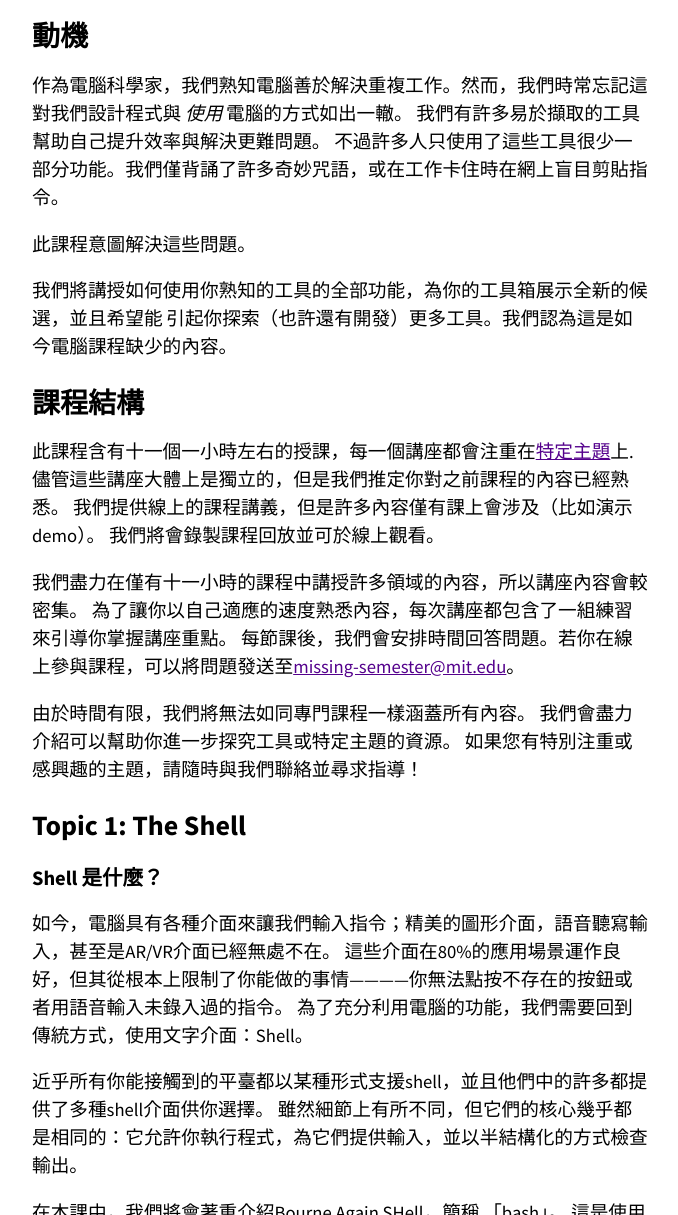
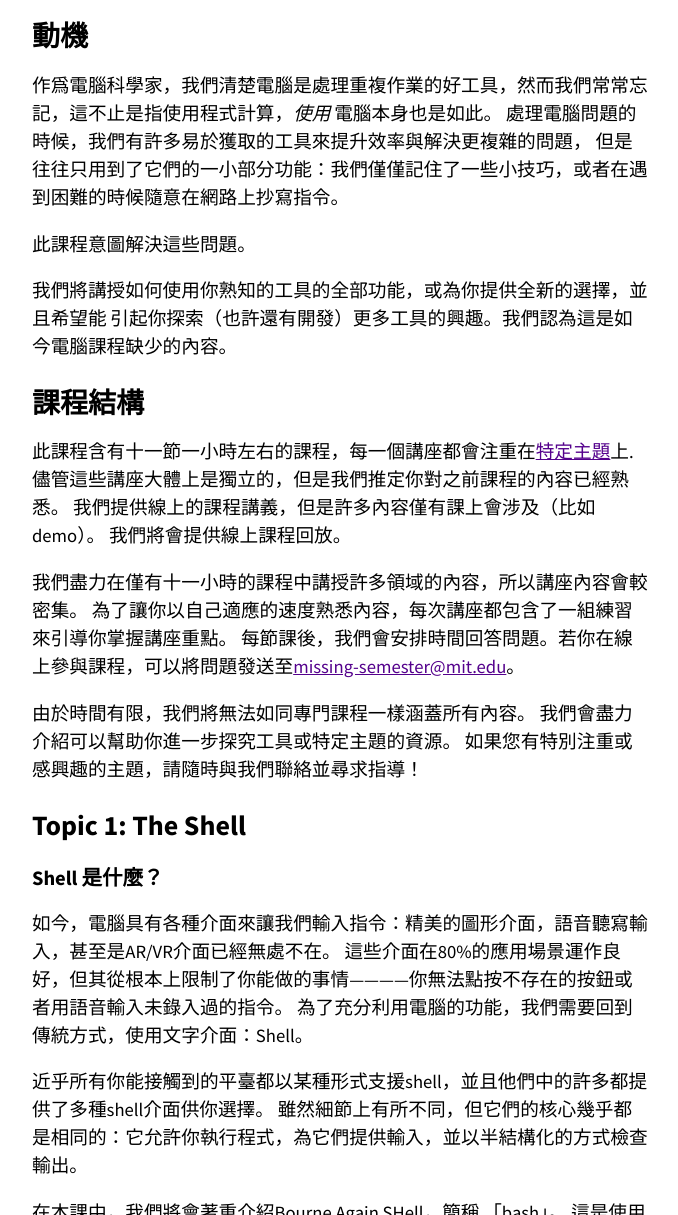
Before and after one commit to missing-semester-zh-Hant/missing-semester-zh-Hant.github.io, a Jekyll site: the page built from _2020/course-shell.md, in a window 1280 px wide and 1400 px high, scrolled down 310 px, cut to the strip 185-1400 px from the top of the window. Shown: the whole strip, without its empty margins (300-978 px from the left). Built offline with Jekyll 4.4.1, drawn with Linux system fonts in a browser that asks for light colours; some of the changed text lies outside the part shown.

Commit message:
遣詞行文

```diff
--- a/_2020/course-shell.md
+++ b/_2020/course-shell.md
@@ -21,9 +21,9 @@ solve more complex problems when working on any computer-related
 problem. Yet many of us utilize only a small fraction of those tools; we
 only know enough magical incantations by rote to get by, and blindly
 copy-paste commands from the internet when we get stuck. -->
-作為電腦科學家，我們熟知電腦善於解決重複工作。然而，我們時常忘記這對我們設計程式與 _使用_ 電腦的方式如出一轍。
-我們有許多易於擷取的工具幫助自己提升效率與解決更難問題。
-不過許多人只使用了這些工具很少一部分功能。我們僅背誦了許多奇妙咒語，或在工作卡住時在網上盲目剪貼指令。
+作爲電腦科學家，我們清楚電腦是處理重複作業的好工具，然而我們常常忘記，這不止是指使用程式計算，_使用_ 電腦本身也是如此。
+處理電腦問題的時候，我們有許多易於獲取的工具來提升效率與解決更複雜的問題，
+但是往往只用到了它們的一小部分功能：我們僅僅記住了一些小技巧，或者在遇到困難的時候隨意在網路上抄寫指令。
 
 
 <!-- This class is an attempt to address this. -->
@@ -34,8 +34,8 @@ you new tools to add to your toolbox, and hopefully instill in you some
 excitement for exploring (and perhaps building) more tools on your own.
 This is what we believe to be the missing semester from most Computer
 Science curricula. -->
-我們將講授如何使用你熟知的工具的全部功能，為你的工具箱展示全新的候選，並且希望能
-引起你探索（也許還有開發）更多工具。我們認為這是如今電腦課程缺少的內容。
+我們將講授如何使用你熟知的工具的全部功能，或為你提供全新的選擇，並且希望能
+引起你探索（也許還有開發）更多工具的興趣。我們認為這是如今電腦課程缺少的內容。
 
 <!-- # Class structure -->
 # 課程結構
@@ -49,10 +49,10 @@ online, but there will be a lot of content covered in class (e.g. in the
 form of demos) that may not be in the notes. We will be recording
 lectures and posting the recordings online. -->
 
-此課程含有十一個一小時左右的授課，每一個講座都會注重在[特定主題](/2020/)上.
+此課程含有十一節一小時左右的課程，每一個講座都會注重在[特定主題](/2020/)上.
 儘管這些講座大體上是獨立的，但是我們推定你對之前課程的內容已經熟悉。
-我們提供線上的課程講義，但是許多內容僅有課上會涉及（比如演示demo）。
-我們將會錄製課程回放並可於線上觀看。
+我們提供線上的課程講義，但是許多內容僅有課上會涉及（比如demo）。
+我們將會提供線上課程回放。
 
 
 <!-- We are trying to cover a lot of ground over the course of just 11 1-hour
@@ -90,7 +90,7 @@ you cannot press a button that isn't there or give a voice command that
 hasn't been programmed. To take full advantage of the tools your
 computer provides, we have to go old-school and drop down to a textual
 interface: The Shell. -->
-如今，電腦具有各種介面來讓我們輸入指令；精美的圖形介面，語音聽寫輸入，甚至是AR/VR介面已經無處不在。
+如今，電腦具有各種介面來讓我們輸入指令：精美的圖形介面，語音聽寫輸入，甚至是AR/VR介面已經無處不在。
 這些介面在80%的應用場景運作良好，但其從根本上限制了你能做的事情————你無法點按不存在的按鈕或者用語音輸入未錄入過的指令。
 為了充分利用電腦的功能，我們需要回到傳統方式，使用文字介面：Shell。
 
```
Also changed, not shown: other parts of _2020/course-shell.md (+1 -1 lines).
